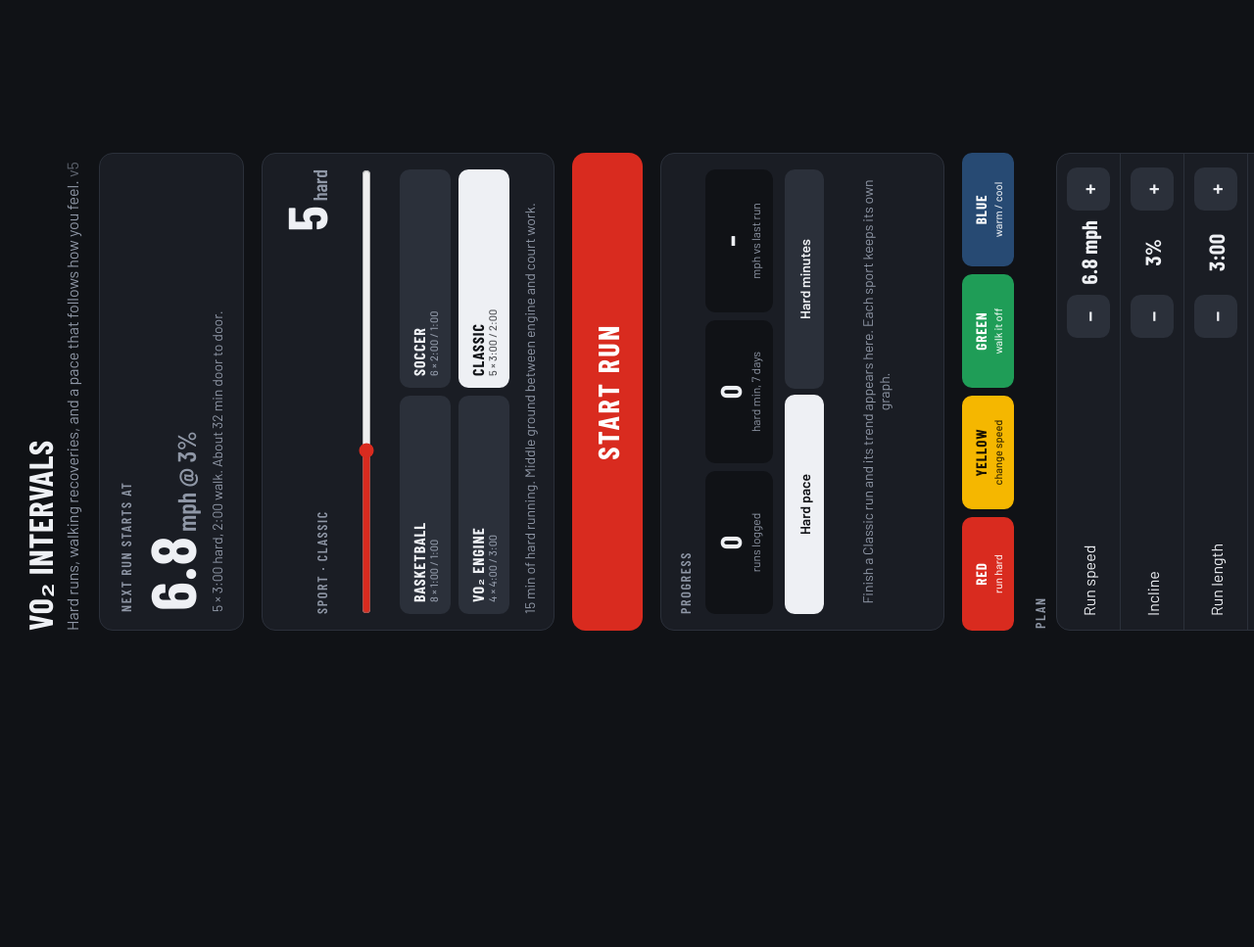
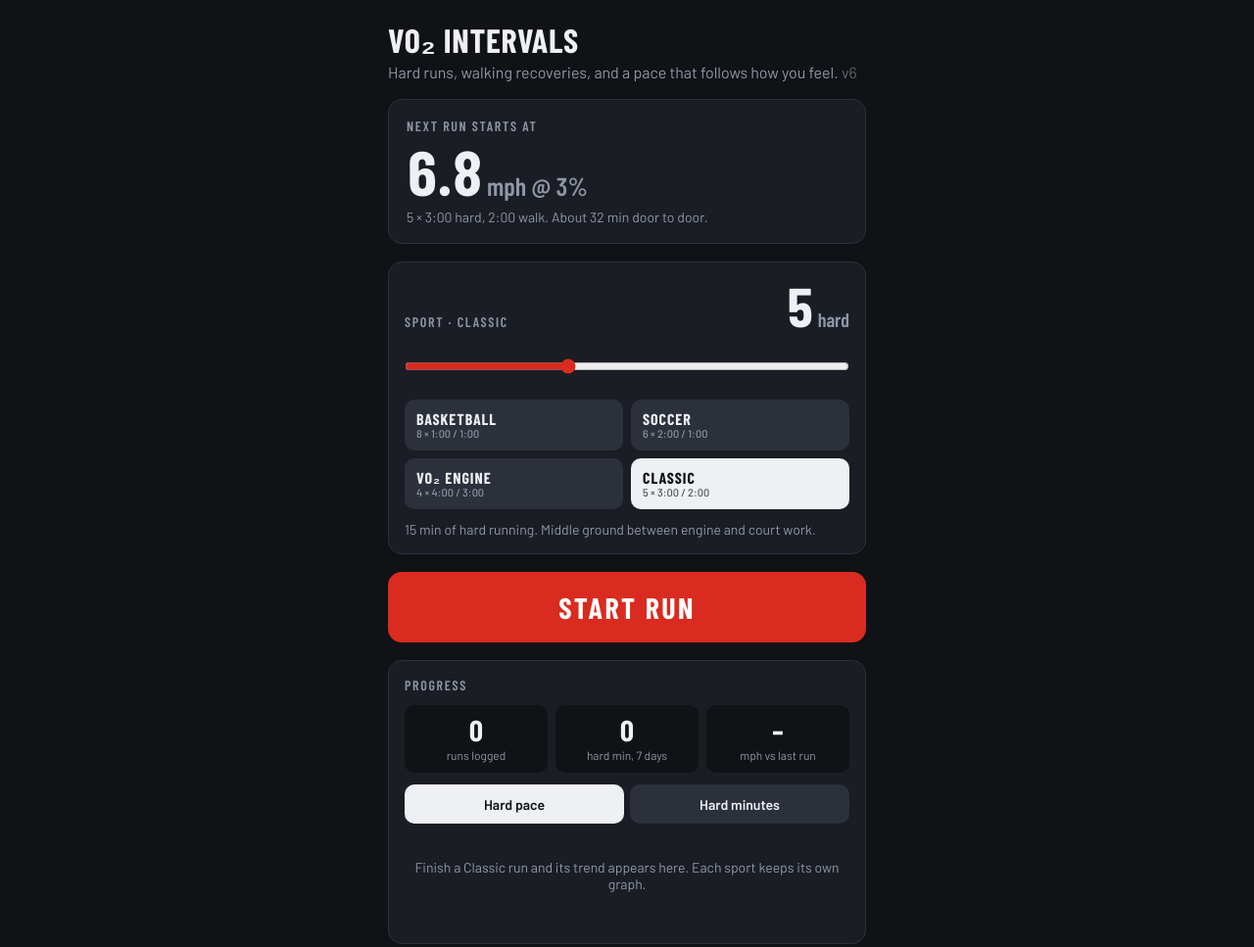
Before and after one commit to alexmc007/liftctl, a plain HTML site: page vo2.html in a window 1280 px wide. Shown: the top 967 px of the page at 98% size. Before the commit the page ends 800 px from the top, so only its background shows below. Drawn offline with nearby package versions, Linux system fonts and the light colour scheme; a web font is replaced by a local one.

Commit message:
VO2: drop forced rotation (looked sideways to the viewer)

```diff
--- a/vo2.html
+++ b/vo2.html
@@ -140,7 +140,7 @@ input[type=range] { width: 100%; height: 44px; accent-color: var(--run); margin:
   <div id="warn" hidden>This phone is refusing to save. Open the page in Safari, not inside another app, then use Copy backup below so you don't lose runs.</div>
   <header>
     <h1>VO₂ Intervals</h1>
-    <p class="sub">Hard runs, walking recoveries, and a pace that follows how you feel. <span style="opacity:.6">v5</span></p>
+    <p class="sub">Hard runs, walking recoveries, and a pace that follows how you feel. <span style="opacity:.6">v6</span></p>
   </header>
 
   <section class="next" aria-label="Next run">
@@ -497,22 +497,7 @@ input[type=range] { width: 100%; height: 44px; accent-color: var(--run); margin:
   document.querySelectorAll('.rb').forEach(function (b) { b.onclick = function () { rate(b.getAttribute('data-r')); }; });
   $('skipRate').onclick = function () { ses = null; $('rate').hidden = true; $('home').hidden = false; drawHome(); };
 
-  /* Always portrait: when the phone is turned sideways, rotate the whole app back upright. */
-  function fit() {
-    var a = $('app'), w = window.innerWidth, h = window.innerHeight;
-    if (w <= h) { a.classList.remove('rot'); a.style.cssText = ''; return; }
-    var ang = (screen.orientation && screen.orientation.angle != null) ? screen.orientation.angle : (typeof window.orientation === 'number' ? window.orientation : 90);
-    ang = ((ang % 360) + 360) % 360;
-    a.classList.add('rot');
-    a.style.width = h + 'px'; a.style.height = w + 'px';
-    a.style.transform = (ang === 270) ? 'translateX(' + w + 'px) rotate(90deg)' : 'translateY(' + h + 'px) rotate(-90deg)';
-  }
-  window.addEventListener('resize', fit); window.addEventListener('orientationchange', function () { setTimeout(fit, 150); });
   try { if (screen.orientation && screen.orientation.lock) screen.orientation.lock('portrait').catch(function () {}); } catch (e) {}
-  try { if (screen.orientation && screen.orientation.addEventListener) screen.orientation.addEventListener('change', function () { setTimeout(fit, 100); setTimeout(fit, 400); }); } catch (e) {}
-  try { if (window.visualViewport) window.visualViewport.addEventListener('resize', fit); } catch (e) {}
-  setInterval(fit, 500);
-  fit();
   drawHome();
 })();
 </script>
```
